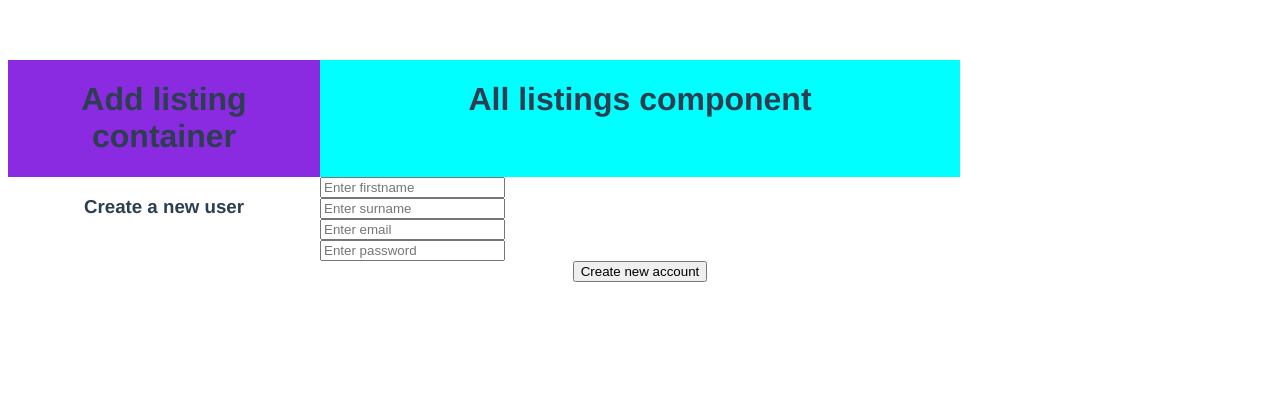
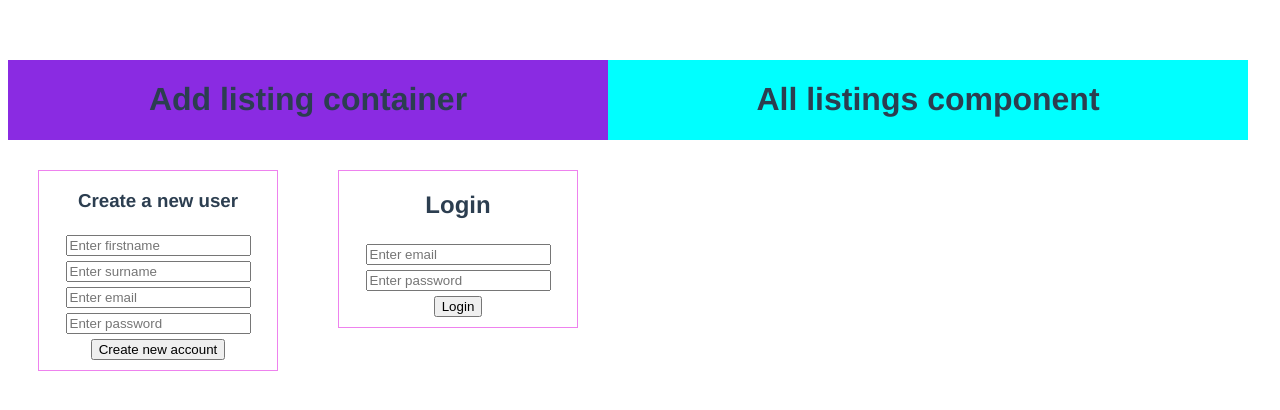
Before and after one commit to izaxen/ClearBnB2021, a Vue app in the folder frontend/: page / in a window 1280 px wide. Shown: the top 410 px of the page. Built offline with nearby package versions, Linux system fonts and the light colour scheme.

Commit message:
Fixed vue login

```diff
--- a/frontend/src/components/user-components/CreateUser.vue
+++ b/frontend/src/components/user-components/CreateUser.vue
@@ -1,5 +1,5 @@
 <template>
-  <br />
+  <div class="bla">
   <h3>Create a new user</h3>
   <form @submit.prevent="addUser" ref="clearForm">
     <input
@@ -13,6 +13,7 @@
     <input v-model="pw" required type="text" placeholder="Enter password" />
     <button>Create new account</button>
   </form>
+  </div>
 </template>
 
 <script>
@@ -39,7 +40,6 @@ export default {
     },
 
     reset() {
-      console.log("Inne");
       this.$refs.clearForm.reset();
     },
   },
@@ -47,8 +47,23 @@ export default {
 </script>
 
 <style scoped>
+.bla{
+  display: flex;
+  flex-direction: column;
+  align-items: center;
+   border: 1px solid violet;
+  margin: 30px;
+}
+
 input {
   display: flex;
   flex-direction: column;
+  margin: 5px;
 }
+
+button{
+  margin-bottom: 10px;
+}
+
+
 </style>
--- a/frontend/src/components/user-components/LogIn.vue
+++ b/frontend/src/components/user-components/LogIn.vue
@@ -1,8 +1,59 @@
-<template></template>
+<template>
+<div class="hmm">
+<h2>Login</h2>
+<form @submit.prevent="login" ref="clearForm">
+  <input v-model="userName"
+    required type ="text"
+    placeholder="Enter email"/>
+<input v-model="pw"
+required type="password"
+placeholder="Enter password"/>
+<button>Login</button>
+</form>
+</div>
+</template>
+<script>
+export default {
+data(){
+  return{
+    userName:"",
+    pw:"",
+  }
+},
 
-<script>
-export default {};
+methods:{
+  login(){
+  let userDetail ={
+    email: this.userName,
+    pw: this.pw,
+  }
+  this.$store.dispatch("loginUser",userDetail);
+  this.reset()
+  },
+  reset(){
+    this.$refs.clearForm.reset()
+  }
+}
+
+};
 </script>
 
 <style scoped>
+.hmm{
+  display: flex;
+  flex-direction: column;
+  align-items: center;
+  border: 1px solid violet;
+  margin: 30px;
+}
+
+input{
+  display: flex;
+  flex-direction: column;
+  margin: 5px;
+}
+button{
+  margin-bottom: 10px;
+}
+
 </style>
--- a/frontend/src/store.js
+++ b/frontend/src/store.js
@@ -40,5 +40,20 @@ export const store = createStore({
     store.commit('setUser', loggedInUser)
 
     },
+
+    async loginUser(store, details) {
+      let res = await fetch('/api/login', {
+        method: 'POST',
+        body: JSON.stringify(details)
+      })
+      let loggedInUser = await res.json()
+      if (loggedInUser === null) {
+        console.log("Login failed");
+        this.state.failedLogIn = true;
+        return
+      }
+      console.log("Inloggad");
+      store.commit('setUser', loggedInUser)
+    }
   }
 })
--- a/frontend/src/views/Home.vue
+++ b/frontend/src/views/Home.vue
@@ -3,7 +3,13 @@
     <AvailableLinstings />
     <AddListing />
     <br>
-    <CreateUser/>
+      <div class = "user">
+        <div class = "create">
+        <CreateUser/></div>
+        <div class = "login">
+        <LoginUser/>
+        </div>
+      </div>
   </div>
 </template>
 
@@ -11,12 +17,14 @@
 import AvailableLinstings from "../components/listing-components/AvailableListings.vue";
 import AddListing from "../components/listing-components/AddListing.vue";
 import CreateUser from '../components/user-components/CreateUser.vue';
+import LoginUser from '../components/user-components/LogIn.vue'
 
 export default {
   components: {
     AvailableLinstings,
     AddListing,
     CreateUser,
+    LoginUser
   },
 };
 </script>
@@ -26,4 +34,21 @@ export default {
   display: grid;
   grid-template-columns: 1fr 50vw 1fr;
 }
+
+.user{
+  display: flex;
+
+
+}
+.login{
+  width: 300px;
+  border: 2px;
+
+}
+
+.create{
+
+  width: 300px;
+}
+
 </style>
```
